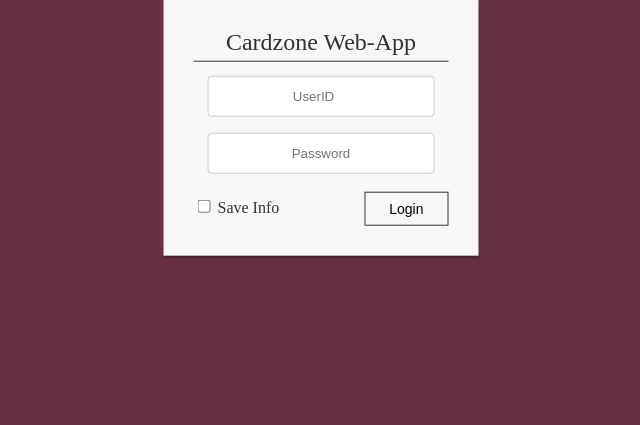
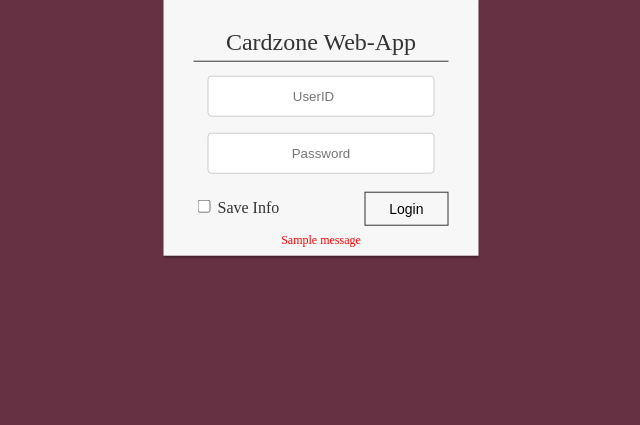
Before and after one commit to Lewis-Development/Cardzone-Applicaiton, a Flask app: page / in a window 1280 px wide. Shown: the part 273-698 px from the top of the page, without its empty margins (319-959 px from the left). Run offline with Flask 2, Linux system fonts and the light colour scheme; tables that the repository leaves empty hold one stand-in row (values such as "Sample post"); one stand-in notice (Sample message) is shown; some libraries are stand-ins or nearby versions.

Commit message:
+login error handling

```diff
--- a/project/routes.py
+++ b/project/routes.py
@@ -15,6 +15,8 @@ def login():
             login_user(user, remember=form.remember.data)
             next_page = request.args.get('next')
             return redirect(next_page) if next_page else redirect(url_for('home'))
+        else:
+            flash('Error! Please try again.')
     return render_template('login.html', title='Login', form=form)
 
 @app.route("/logout")
--- a/project/static/style/main.scss
+++ b/project/static/style/main.scss
@@ -3,6 +3,7 @@ $color-list: (
     "light": #F7F7F7,
     "dark": #333,
     "faded": #CCC,
+    "warning": #FF0000,
 );
 
 @function c($color-name) { @return map-get($color-list, $color-name) };
@@ -72,6 +73,15 @@ html, body {
             color: c(light);
             cursor: pointer;
         }
+    }
+
+    .error {
+        color: c(warning);
+        font-size: 12px;
+        position: absolute;
+        bottom: 0;
+        left: 50%;
+        transform: translate(-50%, -50%);
     }
 }
 
--- a/project/templates/login.html
+++ b/project/templates/login.html
@@ -25,6 +25,13 @@
         <div>
             {{ form.submit(class="loginButton") }}
         </div>
+        {% with messages = get_flashed_messages() %}
+            {% if messages %}
+                {% for message in messages %}
+                    <div class="error">{{ message }}</div>
+                {% endfor %}
+            {% endif %}
+        {% endwith %}
     </form>
     <footer>Developed by <a href="https://lewismackinnon.co.uk" target="blank">Lewis Mackinnon</a></footer>
 {% endblock content %}
```
Also changed, not shown: project/static/style/main.min.css (+1 -1 lines), project/templates/.master.html (+4 -4 lines).
